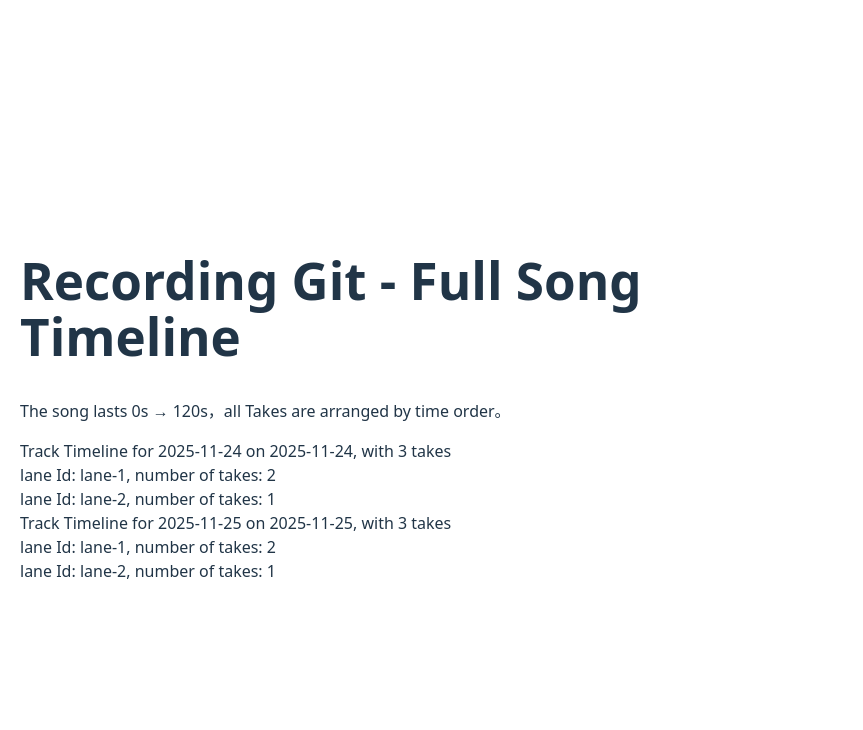
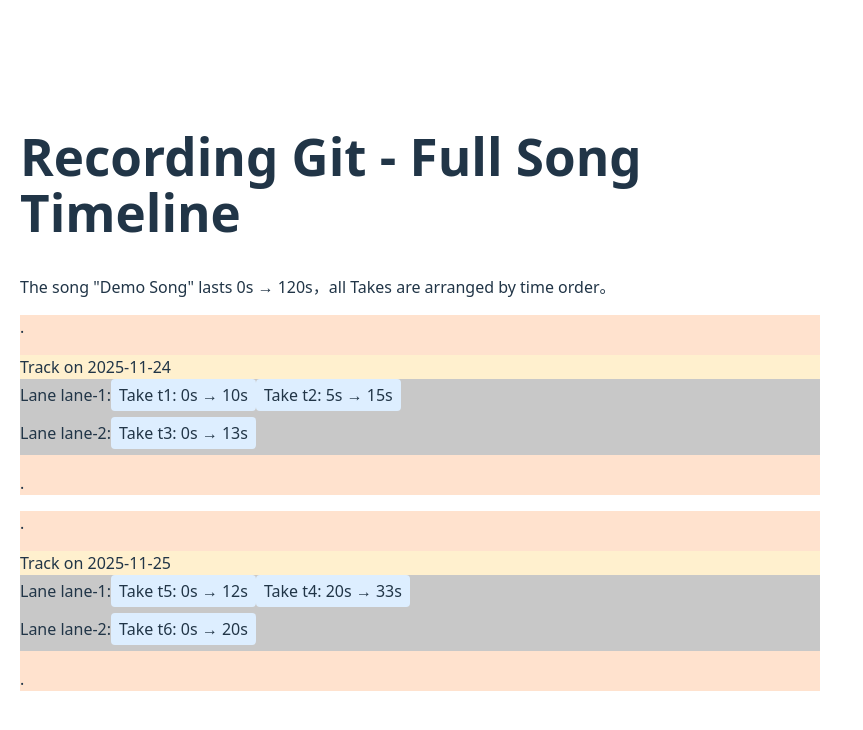
Before and after one commit to zhou98ch/music-git-frontend, a React (Vite) app in the folder music-git/: page / in a window 1280 px wide. Shown: the top 730 px of the page, without its empty margins (0-863 px from the left). Built offline with nearby package versions, Linux system fonts and the light colour scheme.

Commit message:
update Trackview

```diff
--- a/music-git/src/App.tsx
+++ b/music-git/src/App.tsx
@@ -4,19 +4,19 @@ import {mockTakes} from "./common/types";
 import { TrackView } from "./components/TrackView";
 import { groupTakesByTrack } from "./utils/helpers";
 function App() {
-  const totalDurationSec = 120;
+  const mockTotalDurationSec = 120;
+  const mockSongName = "Demo Song";
   const tracks = groupTakesByTrack(mockTakes);
   console.log("Grouped Takes by Track:", tracks);
   return (
     <div style={{ padding: 20, maxWidth: 800, margin: "0 auto" }}>
       <h1>Recording Git - Full Song Timeline</h1>
-      <p>The song lasts 0s → {totalDurationSec}s，all Takes are arranged by time order。</p>
+      <p>The song "{mockSongName}" lasts 0s → {mockTotalDurationSec}s，all Takes are arranged by time order。</p>
 
-      {/* <FullTimeline totalDurationSec={totalDurationSec} takes={mockTakes} /> */}
-      {/* <TrackView trackId="1" date="11-24" takes= {mockTakes} totalDurationSec={totalDurationSec}></TrackView> */}
+
       {
         Object.entries(tracks).map(([trackId, takes])=> (
-          <TrackView trackId={trackId} date={trackId} takes= {takes} totalDurationSec={totalDurationSec}></TrackView>
+          <TrackView trackId={trackId} date={trackId} takes= {takes} totalDurationSec={mockTotalDurationSec}></TrackView>
         ))
       }
     </div>
--- a/music-git/src/components/TrackView.tsx
+++ b/music-git/src/components/TrackView.tsx
@@ -14,9 +14,35 @@ export const TrackView : React.FC<TrackViewProps > = ({trackId, date, takes, tot
 
     const lanes = groupTakesByLane(takes);
 
-    return( <div>Track Timeline for {trackId} on {date}, with {takes.length} takes
-    {Object.entries(lanes).map(([laneId, laneTakes])=> (<div key = {laneId}> lane Id: {laneId}, number of takes: {laneTakes.length} </div>))
+    return( <>
+    {/* <div>Track Timeline for {trackId} on {date}, with {takes.length} takes
+    {
+        Object.entries(lanes).map(([laneId, laneTakes])=> (<div key = {laneId}> lane Id: {laneId}, number of takes: {laneTakes.length} </div>))
     }
+    </div> */}
+    <div className="track-row" style={{background: " #ffe2ceff"}}>
+        <p>.</p>
+        <div className="track-title" style={{background: " #fff0ceff"}}>Track on {trackId}</div>
+        { Object.entries(lanes).map(([laneId, laneTakes])=> (
+            <div className="lane-row" key = {laneId} style={{background: " #c8c8c8ff"}}> Lane {laneId}:
+                {
+                    laneTakes.map((take) => (
+                        <div className="take-block" key = {take.id} style={{
+                            padding: "4px 8px",
+                            background: "#ddeeff",
+                            borderRadius: "4px",
+                            display: "inline-block",
+                            gap: "8px",
+                            marginBottom: "6px",}}
+                        > Take {take.id}: {take.startSec}s → {take.endSec}s </div>
+                    ))
+                }
+            </div>
+
+        ))
+        }
+    <p>.</p>
     </div>
+    </>
     )
  }
```
